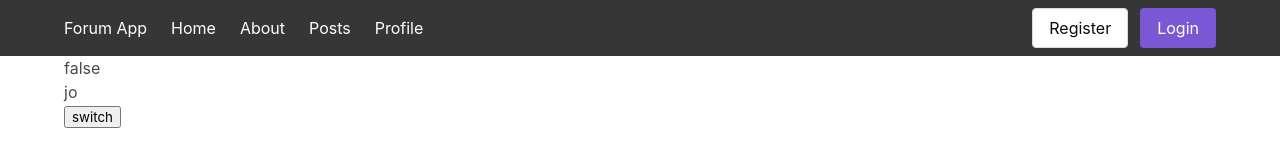
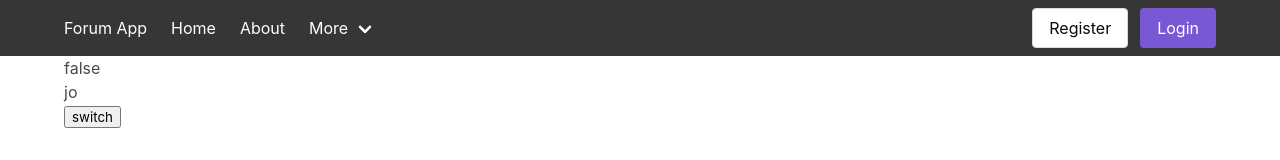
Before and after one commit to ermal-abiti/forum-app, a Vue app in the folder frontend/: page / in a window 1280 px wide. Shown: the top 160 px of the page. Built offline with nearby package versions, Linux system fonts and the light colour scheme; no server answers.

Commit message:
Dropdown added

```diff
--- a/frontend/src/components/parts/Navbar.vue
+++ b/frontend/src/components/parts/Navbar.vue
@@ -7,13 +7,25 @@
         </a>
       </div>
 
-      <div id="navbarExampleTransparentExample" class="navbar-menu">
-        <div class="navbar-start">
-            <router-link to="/" class="navbar-item">Home</router-link>
-            <router-link to="/about" class="navbar-item">About</router-link>
-            <router-link to="/posts" class="navbar-item">Posts</router-link>
-            <router-link to="/userprofile" class="navbar-item">Profile</router-link>
+    <div id="navbarExampleTransparentExample" class="navbar-menu">
+    <div class="navbar-start">
+      <router-link class="navbar-item" to="/">Home</router-link>
+      <router-link class="navbar-item" to="/about">About</router-link>
+
+      <div class="navbar-item has-dropdown is-hoverable">
+        <a class="navbar-link">More</a>
+        <div class="navbar-dropdown is-boxed">
+          <router-link class="navbar-item" to="/userprofile">Profile</router-link>
+          <router-link class="navbar-item" to="/posts">Posts</router-link>
+          <hr class="navbar-divider">
+          <a class="navbar-item">
+            Login/Logout coming soon
+          </a>
+
         </div>
+      </div>
+    </div>
+
 
         <div class="navbar-end">
           <div class="navbar-item">
```
